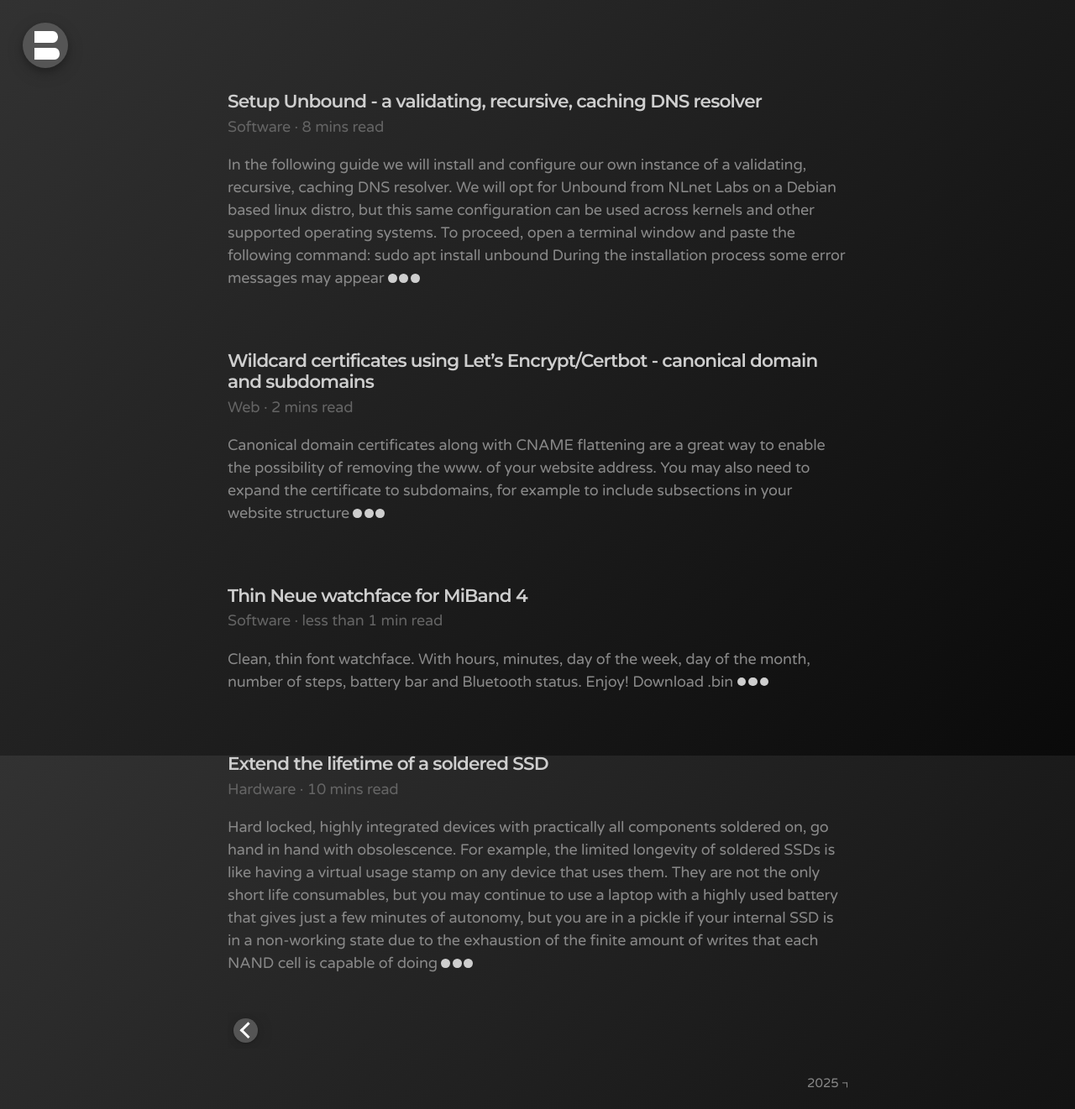
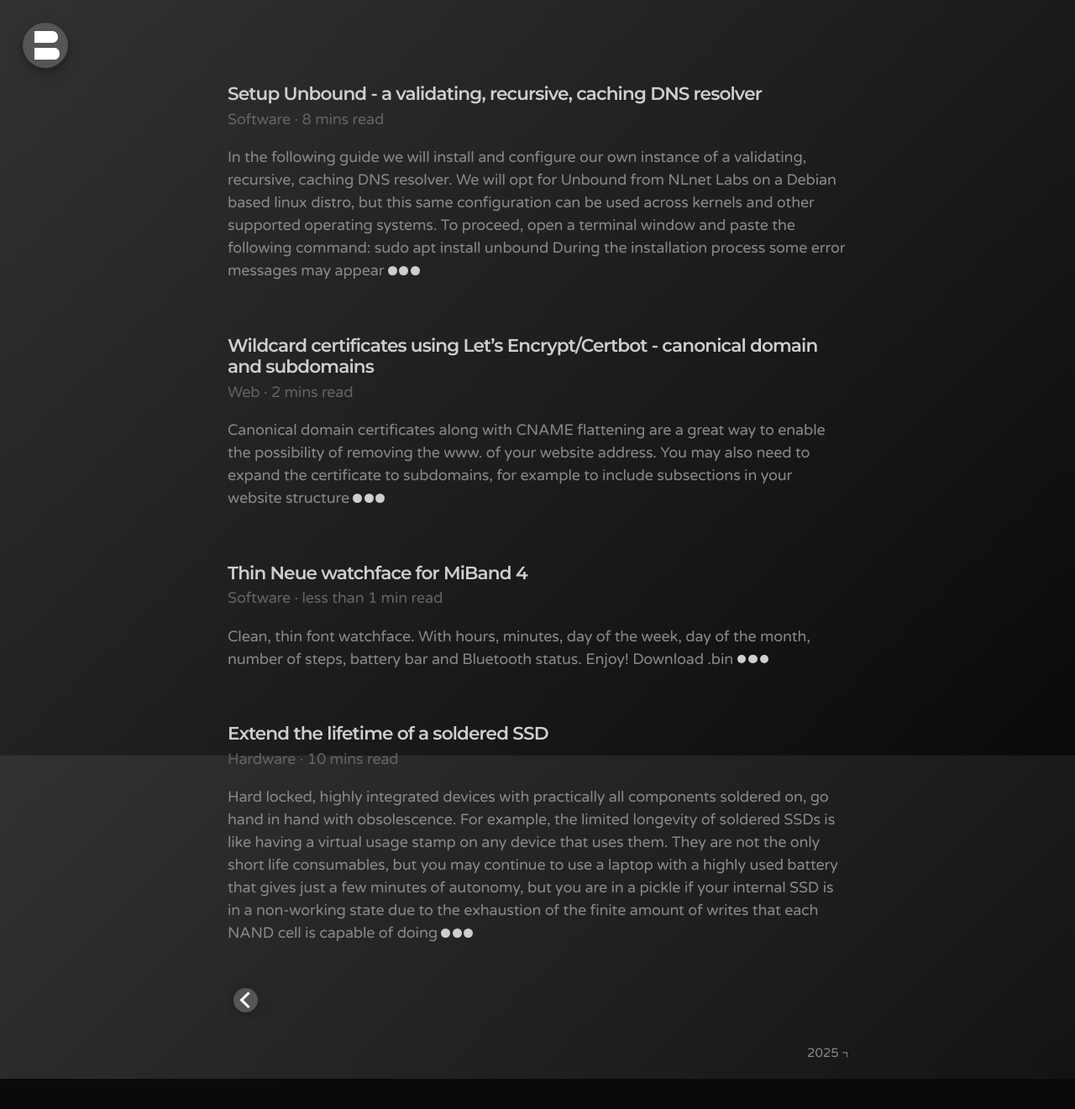
Before and after one commit to bonina/bonina.github.io, a Jekyll site: the page built from index.html, in a window 1280 px wide. Shown: the whole page at 84% size. Built offline with Jekyll 4.4.1, drawn with Linux system fonts in a browser that asks for light colours; the list of posts is cut into pages by our own code; after the commit the page ends 1285 px from its top, so only the background shows below that.

Commit message:
Update _posts.scss

```diff
--- a/_sass/_posts.scss
+++ b/_sass/_posts.scss
@@ -1,6 +1,6 @@
 .page,
 .post {
-  margin-top: 4em;
+  margin-top: 3.5em;
   //margin-bottom: 4em;
   font-family: "Varela Round",Arial,sans-serif;
   font-style: normal;
```
